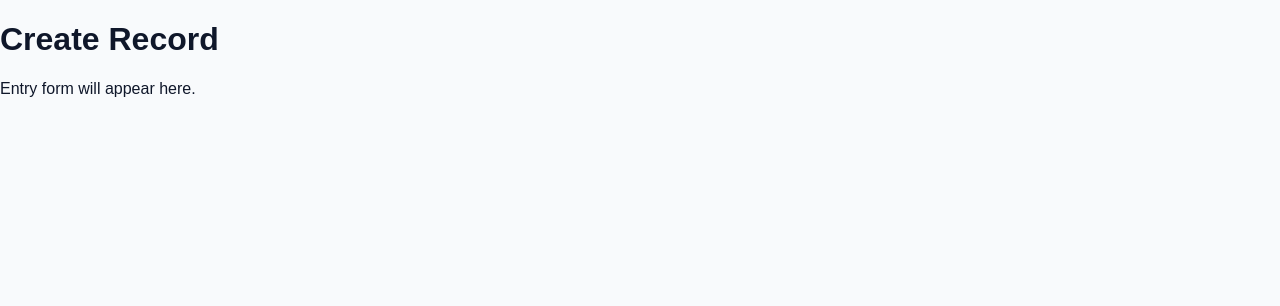
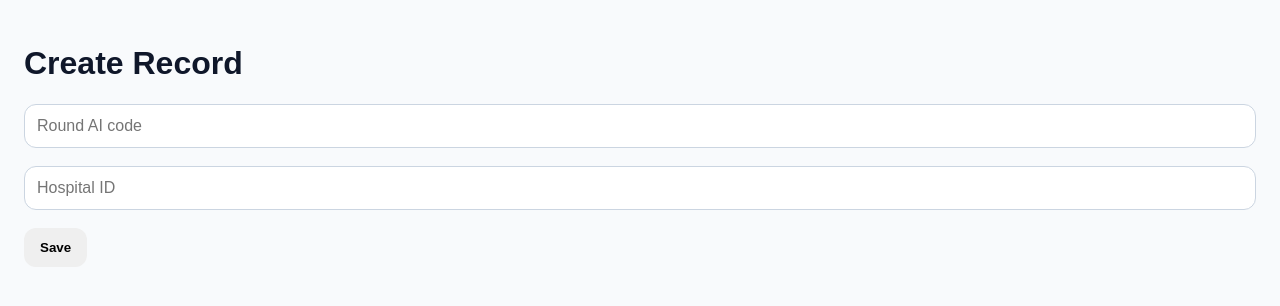
Before and after one commit to DrDewan/roundai, a Next.js app: page /patients/new in a window 1280 px wide. Shown: the top 306 px of the page. Built offline with nearby package versions, Linux system fonts and the light colour scheme; no server answers.

Commit message:
Add simple create form

```diff
--- a/src/app/patients/new/page.tsx
+++ b/src/app/patients/new/page.tsx
@@ -1,3 +1,30 @@
+"use client";
+
+import { useState } from "react";
+import { supabase } from "@/lib/supabase";
+
 export default function NewPatientPage() {
-  return <main><h1>Create Record</h1><p>Entry form will appear here.</p></main>;
+  const [code, setCode] = useState("");
+  const [hospital, setHospital] = useState("");
+
+  async function save() {
+    const finalCode = code || `RAI-${Date.now()}`;
+    const { data, error } = await supabase.from("patients").insert({
+      internal_patient_code: finalCode,
+      hospital_patient_id: hospital || null
+    }).select("id").single();
+    if (error) alert(error.message);
+    if (data) window.location.href = `/patients/${data.id}`;
+  }
+
+  return (
+    <main style={{ padding: 24 }}>
+      <h1>Create Record</h1>
+      <input value={code} onChange={(e) => setCode(e.target.value)} placeholder="Round AI code" />
+      <br /><br />
+      <input value={hospital} onChange={(e) => setHospital(e.target.value)} placeholder="Hospital ID" />
+      <br /><br />
+      <button onClick={save}>Save</button>
+    </main>
+  );
 }
```
